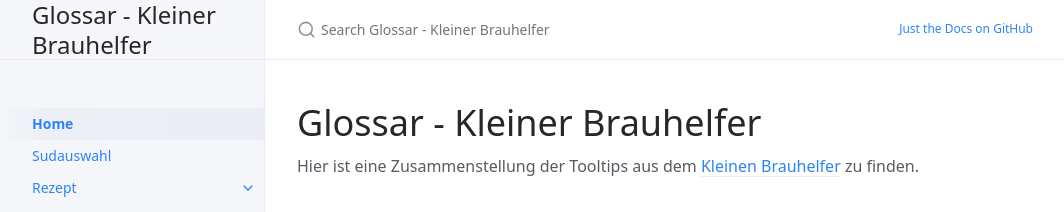
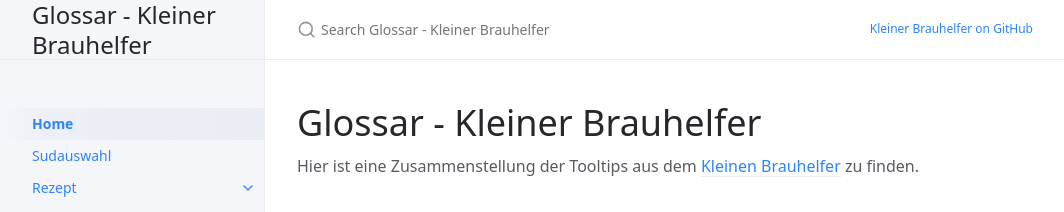
Before and after one commit to IsometricXH/kbh-glossar, a Jekyll site: the page built from index.md, in a window 1280 px wide. Shown: the top 212 px of the page, without its empty margins (107-1171 px from the left). Built offline with Jekyll 4.4.1, drawn with Linux system fonts in a browser that asks for light colours.

Commit message:
Update _config.yml

```diff
--- a/_config.yml
+++ b/_config.yml
@@ -68,8 +68,8 @@ heading_anchors: true
 
 # Aux links for the upper right navigation
 aux_links:
-  "Just the Docs on GitHub":
-    - "//github.com/pmarsceill/just-the-docs"
+  "Kleiner Brauhelfer on GitHub":
+    - "//github.com/kleiner-brauhelfer/kleiner-brauhelfer-2"
 
 # Makes Aux links open in a new tab. Default is false
 aux_links_new_tab: false
```
